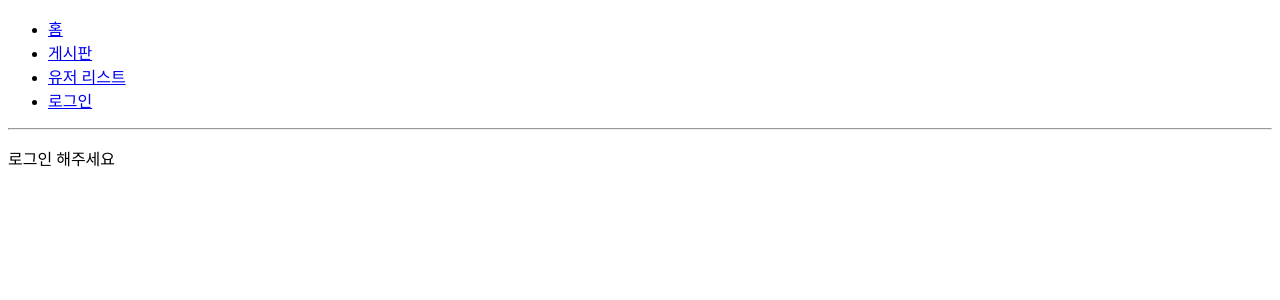
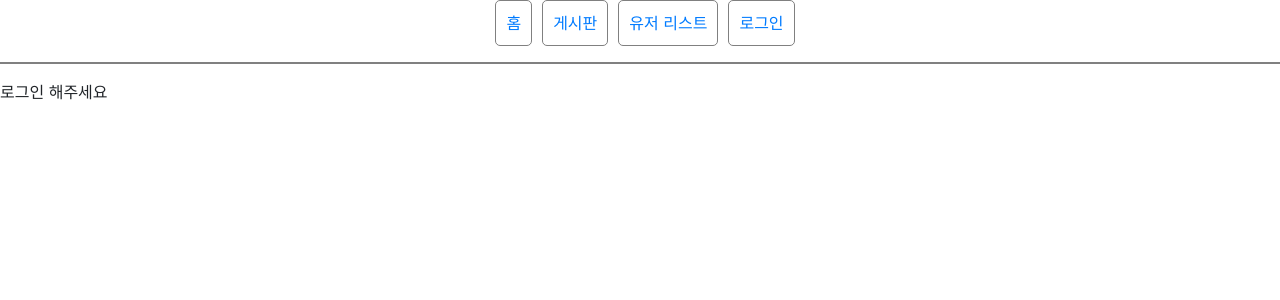
Before and after one commit to gyutae100/react-local-board, a React (Create React App) app: page / in a window 1280 px wide. Shown: the top 300 px of the page. Built offline with nearby package versions, Linux system fonts and the light colour scheme.

Commit message:
GUI 약간 보강 + 코드 깔끔히 정리

```diff
--- a/package.json
+++ b/package.json
@@ -6,8 +6,10 @@
     "@testing-library/jest-dom": "^4.2.4",
     "@testing-library/react": "^9.3.2",
     "@testing-library/user-event": "^7.1.2",
+    "bootstrap": "^4.0.0-beta.2",
     "qs": "^6.9.1",
     "react": "^16.12.0",
+    "react-bootstrap-table": "^4.3.1",
     "react-dom": "^16.12.0",
     "react-router-dom": "^5.1.2",
     "react-scripts": "3.3.0"
--- a/src/components/NavTop.js
+++ b/src/components/NavTop.js
@@ -2,39 +2,105 @@ import React from "react";
 import { Link } from "react-router-dom";
 import { UsersConsumer } from "../contexts/Users";
 
+const onHandleClickLogOutButton = (e, { onHandleLogOut }) => {
+  onHandleLogOut();
+};
+
+const showNickName = ({ userList }, { loginUserId }) => {
+  const nickName = userList.find(userInfo => loginUserId == userInfo.userId)
+    .nickName;
+
+  return nickName;
+};
+
 const NavTop = () => {
-  const onHandleClickLogOutButton = (e, { onHandleLogOut }) => {
-    console.log(onHandleLogOut);
-    onHandleLogOut();
-  };
-
   return (
     <UsersConsumer>
       {({ state, actions }) => (
         <div>
-          <ul>
-            <li>
-              <Link to="/">홈</Link>
-            </li>
-            <li>
-              <Link to="/Board">게시판</Link>
-            </li>
-            <li>
-              <Link to="/UserList">유저 리스트</Link>
-            </li>
+          <div
+            style={{
+              display: "flex",
+              flexDirection: "row",
+              alignItems: "center",
+              justifyContent: "center"
+            }}
+          >
+            <Link
+              to="/"
+              style={{
+                border: "1px solid gray",
+                borderRadius: "5px",
+                marginLeft: "10px",
+                padding: "10px 10px 10px 10px"
+              }}
+            >
+              홈
+            </Link>
+
+            <Link
+              to="/Board"
+              style={{
+                border: "1px solid gray",
+                borderRadius: "5px",
+                marginLeft: "10px",
+                padding: "10px 10px 10px 10px"
+              }}
+            >
+              게시판
+            </Link>
+
+            <Link
+              to="/UserList"
+              style={{
+                border: "1px solid gray",
+                borderRadius: "5px",
+                marginLeft: "10px",
+                padding: "10px 10px 10px 10px"
+              }}
+            >
+              유저 리스트
+            </Link>
+
+            {state.isLoggedIn && (
+              <h
+                style={{
+                  display: "flex",
+                  flexDirection: "row",
+                  marginLeft: "10px"
+                }}
+              >
+                {showNickName(state, state)}님 환영합니다.
+              </h>
+            )}
+
             {state.isLoggedIn == true ? (
-              <li>
-                <button onClick={e => onHandleClickLogOutButton(e, actions)}>
-                  로그아웃
-                </button>
-              </li>
+              <button
+                onClick={e => onHandleClickLogOutButton(e, actions)}
+                style={{
+                  border: "1px solid gray",
+                  borderRadius: "5px",
+                  marginLeft: "10px",
+                  padding: "10px 10px 10px 10px"
+                }}
+              >
+                로그아웃
+              </button>
             ) : (
-              <li>
-                <Link to="/Login">로그인</Link>
-              </li>
+              <Link
+                to="/Login"
+                style={{
+                  border: "1px solid gray",
+                  borderRadius: "5px",
+                  marginLeft: "10px",
+                  padding: "10px 10px 10px 10px"
+                }}
+              >
+                로그인
+              </Link>
             )}
-          </ul>
-          <hr></hr>
+          </div>
+          <hr style={{ borderTop: "2px solid gray" }}></hr>
         </div>
       )}
     </UsersConsumer>
--- a/src/contexts/Board.js
+++ b/src/contexts/Board.js
@@ -7,7 +7,6 @@ const BoardContext = createContext({
   }
 });
 
-const BoardProvider = ({ children }) => {
 const LS_POST_LIST = "LS_POST_LIST";
 const LS_LAST_ID = "LS_LAST_ID";
 
@@ -30,6 +29,7 @@ const BoardProvider = ({ children }) => {
   return savedLastId;
 };
 
+const BoardProvider = ({ children }) => {
   const [postList, setPostList] = useState(initPostList());
   const [currentId, setcurrentId] = useState(initcurrentId());
 
--- a/src/contexts/Users.js
+++ b/src/contexts/Users.js
@@ -1,5 +1,4 @@
 import React, { createContext, useState, useCallback } from "react";
-import { stringify } from "qs";
 
 const UsersContext = createContext({
   state: { userList: [] },
@@ -8,7 +7,6 @@ const UsersContext = createContext({
   }
 });
 
-const UsersProvider = ({ children }) => {
 const LS_USER_LIST = "LS_USER_LIST";
 const LS_NEXT_USER_ID = "LS_NEXT_USER_ID";
 const LS_IS_LOGGED_IN = "LS_IS_LOGGED_IN";
@@ -50,6 +48,7 @@ const UsersProvider = ({ children }) => {
   return savedLoginUserId;
 };
 
+const UsersProvider = ({ children }) => {
   const [userList, setUserList] = useState(initUserList());
   const [nextUserId, setNextUserId] = useState(initNextUserId());
   const [isLoggedIn, setIsLoggedIn] = useState(initIsLoggedIn());
--- a/src/pages/Board.js
+++ b/src/pages/Board.js
@@ -1,4 +1,7 @@
 import React from "react";
+import { BootstrapTable, TableHeaderColumn } from "react-bootstrap-table";
+import "react-bootstrap-table/dist/react-bootstrap-table-all.min.css";
+import "bootstrap/dist/css/bootstrap.min.css";
 import { BoardConsumer } from "../contexts/Board";
 import { UsersConsumer } from "../contexts/Users";
 import { Link } from "react-router-dom";
@@ -11,32 +14,39 @@ const Board = () => {
           {({ state: BorderState }) => (
             <div>
               {UsersState.isLoggedIn == true ? (
-                <Link style={{ height: "30px" }} to="/InsertPost">
-                  글 등록
-                </Link>
+                <div
+                  style={{
+                    display: "flex",
+                    flexDirection: "row",
+                    alignItems: "center",
+                    justifyContent: "center"
+                  }}
+                >
+                  <Link
+                    style={{
+                      border: "1px solid gray",
+                      borderRadius: "5px",
+                      marginLeft: "10px",
+                      padding: "10px 10px 10px 10px"
+                    }}
+                    to="/InsertPost"
+                  >
+                    글 등록
+                  </Link>
+                </div>
               ) : (
                 <p>로그인 후 글 작성이 가능합니다.</p>
               )}
 
               <hr></hr>
-              <table style={{ border: "1px solid black" }}>
-                <tr>
-                  <th>ID</th>
-                  <th>TITLE</th>
-                </tr>
 
-                {BorderState.postList.map((currentPost, idx) => {
-                  const url = `/ViewPost?id=${currentPost.id}`;
-                  return (
-                    <Link key={idx} to={url}>
-                      <tr>
-                        <td>{currentPost.id}</td>
-                        <td>{currentPost.title}</td>
-                      </tr>
-                    </Link>
-                  );
-                })}
-              </table>
+              <BootstrapTable data={BorderState.postList}>
+                <TableHeaderColumn isKey dataField="id">
+                  ID
+                </TableHeaderColumn>
+                <TableHeaderColumn dataField="id">id</TableHeaderColumn>
+                <TableHeaderColumn dataField="title">title</TableHeaderColumn>
+              </BootstrapTable>
             </div>
           )}
         </BoardConsumer>
--- a/src/pages/Home.js
+++ b/src/pages/Home.js
@@ -2,7 +2,12 @@ import React, { useState } from "react";
 import { UsersConsumer } from "../contexts/Users";
 
 const Home = () => {
-  console.log("Home");
+  const showNickName = ({ userList }, { loginUserId }) => {
+    const nickName = userList.find(userInfo => loginUserId == userInfo.userId)
+      .nickName;
+
+    return nickName;
+  };
 
   return (
     <UsersConsumer>
@@ -13,7 +18,16 @@ const Home = () => {
           })}
 
           {state.isLoggedIn == true ? (
-            <p>{state.loginUserIdx}님 환영합니다.</p>
+            <p
+              style={{
+                marginLeft: "10px",
+                display: "flex",
+                flexDirection: "row"
+              }}
+            >
+              <p style={{ color: "blue" }}>{showNickName(state, state)}</p>님
+              환영합니다.
+            </p>
           ) : (
             <p>로그인 해주세요</p>
           )}
--- a/src/pages/UserList.js
+++ b/src/pages/UserList.js
@@ -1,34 +1,46 @@
 import React from "react";
-
+import { BootstrapTable, TableHeaderColumn } from "react-bootstrap-table";
+import "react-bootstrap-table/dist/react-bootstrap-table-all.min.css";
+import "bootstrap/dist/css/bootstrap.min.css";
 import { UsersConsumer } from "../contexts/Users";
 import { Link } from "react-router-dom";
+
 const UserList = () => {
   return (
     <UsersConsumer>
       {({ state }) => (
         <div style={{ display: "flex", flexDirection: "column" }}>
-          <Link to="/Join">회원가입</Link>
+          <div
+            style={{
+              display: "flex",
+              flexDirection: "row",
+              alignItems: "center",
+              justifyContent: "center"
+            }}
+          >
+            <Link
+              to="/Join"
+              style={{
+                width: "90px",
+                border: "1px solid gray",
+                borderRadius: "5px",
+                marginLeft: "10px",
+                padding: "10px 10px 10px 10px"
+              }}
+            >
+              회원가입
+            </Link>
+          </div>
           <hr></hr>
 
-          <table style={{ border: "1px solid black" }}>
-            <tr>
-              <th>IDX</th>
-              <th>ID</th>
-              <th>NCINAME</th>
-              <th>PASSWORD</th>
-            </tr>
-
-            {state.userList.map((currentUserInfo, idx) => {
-              return (
-                <tr key={idx}>
-                  <td>{currentUserInfo.userIdx}</td>
-                  <td>{currentUserInfo.id}</td>{" "}
-                  <td>{currentUserInfo.nickName}</td>{" "}
-                  <td>{currentUserInfo.password}</td>{" "}
-                </tr>
-              );
-            })}
-          </table>
+          <BootstrapTable data={state.userList}>
+            <TableHeaderColumn isKey dataField="id">
+              ID
+            </TableHeaderColumn>
+            <TableHeaderColumn dataField="userId">userId</TableHeaderColumn>
+            <TableHeaderColumn dataField="nickName">nickName</TableHeaderColumn>
+            <TableHeaderColumn dataField="password">password</TableHeaderColumn>
+          </BootstrapTable>
         </div>
       )}
     </UsersConsumer>
```
Also changed, not shown: 1 other file (tests, documents, lock files or other folders). Lines whose indentation alone changed are shown as unchanged.
